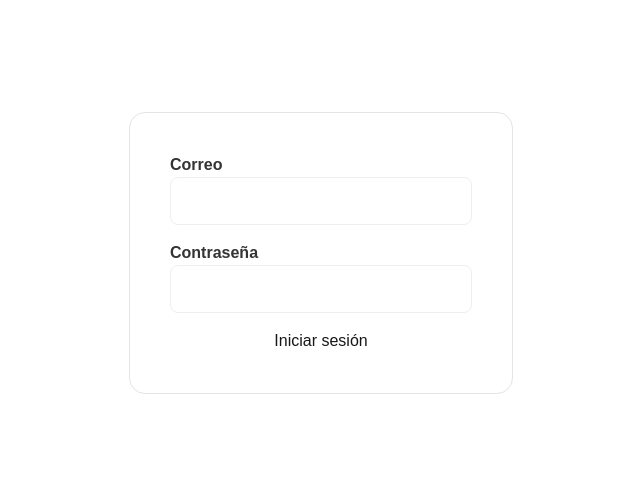
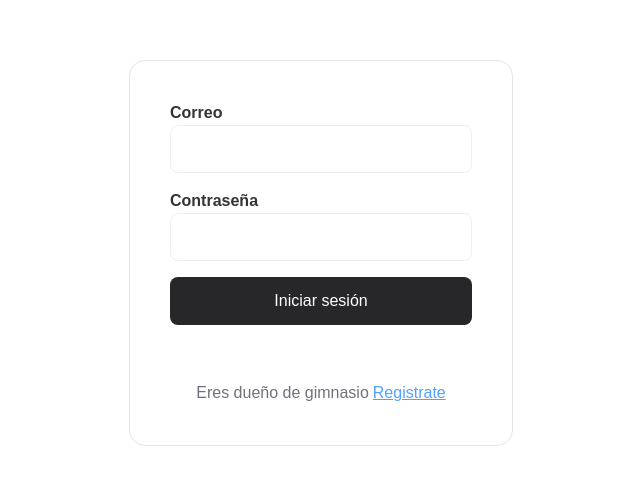
Before and after one commit to bonjourrog/gymio, a Next.js app: page /auth/signin in a window 1280 px wide. Shown: the part 147-632 px from the top of the page, without its empty margins (319-959 px from the left). Built offline with nearby package versions, Linux system fonts and the light colour scheme.

Commit message:
feat: add a redirect link to sign up in sign in page

```diff
--- a/app/auth/signin/components/signinForm/index.tsx
+++ b/app/auth/signin/components/signinForm/index.tsx
@@ -3,26 +3,26 @@ import { toast } from "sonner";
 import { FormEvent } from "react";
 import { login } from "../../action"
 import { ApiResponse } from "@/app/types/api";
+import Link from "next/link";
 
-export default function SigninForm(){
+export default function SigninForm() {
 
-    const handleSubmit = async(event: FormEvent<HTMLFormElement>)=>{
+    const handleSubmit = async (event: FormEvent<HTMLFormElement>) => {
         event.preventDefault()
         try {
             const form = event.currentTarget;
             const formData = new FormData(form);
-            const res:ApiResponse = await login(formData)
-            if(!res.success){
-                if(res.code === 'invalid_credentials'){
+            const res: ApiResponse = await login(formData)
+            if (!res.success) {
+                if (res.code === 'invalid_credentials') {
                     toast.error('Verifique sus datos')
                     return
                 }
                 throw new Error(res.message)
             }
-            console.log(res);
 
-        } catch (error:any) {
-            console.log('error ', error);
+        } catch (error: any) {
+            console.log('ocurrio un error en sign in form component');
         }
 
     }
@@ -35,6 +35,10 @@ export default function SigninForm(){
             Contraseña
             <input type="password" name="password" id="password" />
         </label>
-            <button className="cursor-pointer">Iniciar sesión</button>
+        <button className="p-3 rounded-lg bg-zinc-800 text-white cursor-pointer">Iniciar sesión</button>
+        <p className="flex gap-1 justify-center mt-10 text-zinc-500">
+            Eres dueño de gimnasio
+            <Link href='/auth/signup' className="underline text-blue-400">Registrate</Link>
+        </p>
     </form>
 }
```
Lines whose indentation alone changed are shown as unchanged.
